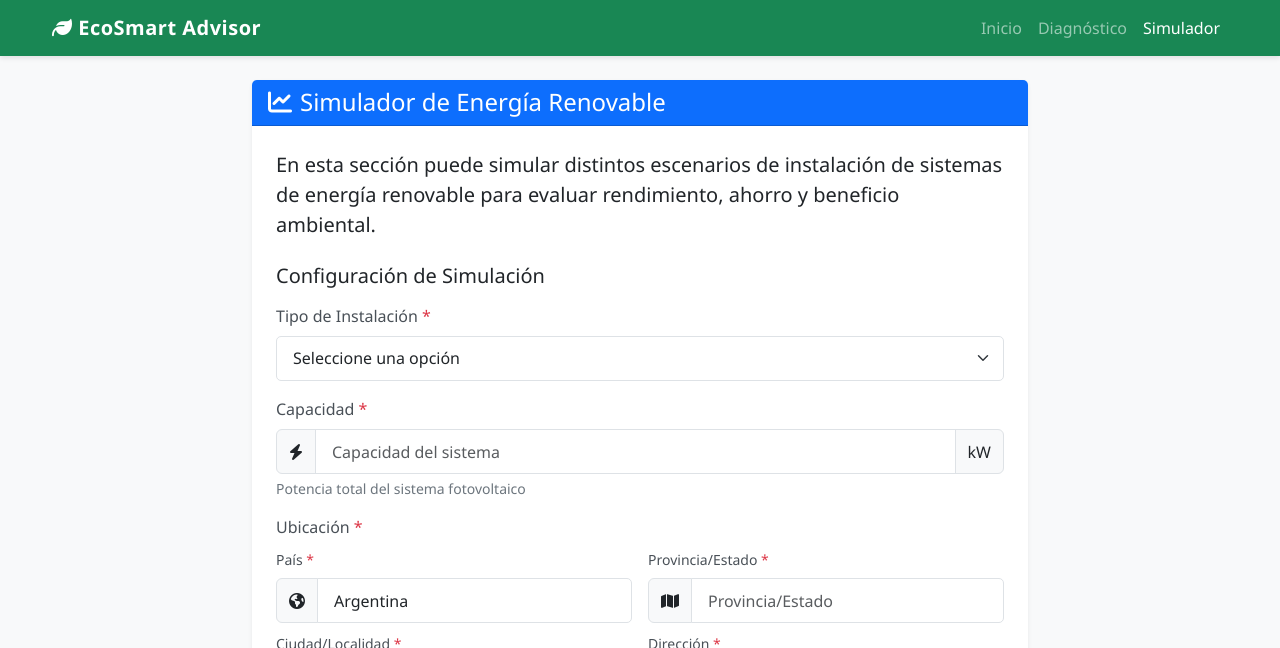
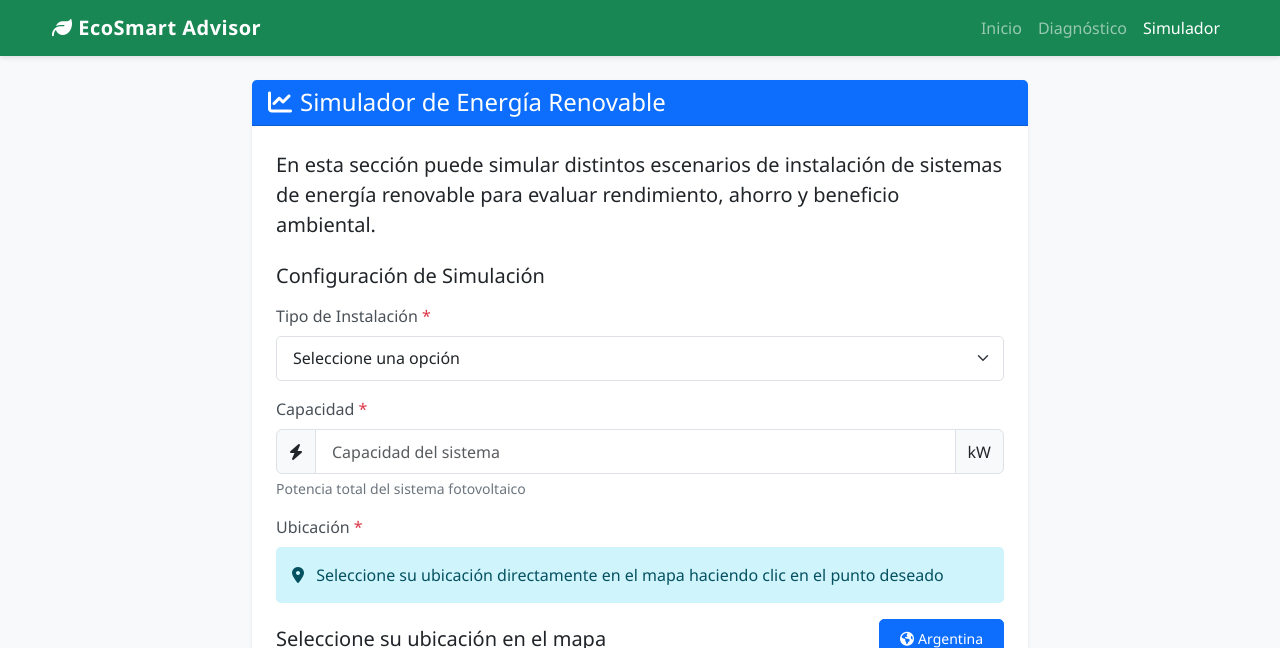
Before and after one commit to AlexisQuiroga/EcoSmart-Advisor, a Flask app: page /simulador/ in a window 1280 px wide. Shown: the top 648 px of the page. Run offline with Flask 3, Linux system fonts and the light colour scheme; some libraries are stand-ins or nearby versions; grey boxes are pictures that could not be loaded.

Commit message:
Remove manual location fields and auto-detect user's country
Removes the country, province, city and address input fields from formulario_simulador.html.

Replit-Commit-Author: Agent
Replit-Commit-Session-Id: 3134ecd1-e720-422a-ada0-d92cb83977f4
Replit-Commit-Screenshot-Url: https://storage.googleapis.com/screenshot-production-us-central1/9e73ec2e-cd7e-4322-8554-9703a1384f41/78471f86-42d3-4354-985a-f20a685dd9f3.jpg

```diff
--- a/ecosmart_advisor/app/templates/formulario_simulador.html
+++ b/ecosmart_advisor/app/templates/formulario_simulador.html
@@ -40,65 +40,18 @@
                         <div class="mb-3">
                             <label class="form-label">Ubicación <span class="text-danger">*</span></label>
 
-                            <div class="row g-3 mb-2">
-                                <!-- Primera fila: País y Provincia juntos -->
-                                <div class="col-md-6">
-                                    <label for="pais" class="form-label small">País <span class="text-danger">*</span></label>
-                                    <div class="input-group">
-                                        <span class="input-group-text"><i class="fas fa-globe-americas"></i></span>
-                                        <input type="text" class="form-control" id="pais" name="pais"
-                                               placeholder="País" value="Argentina" style="text-overflow: ellipsis;" title="Argentina">
-                                    </div>
-                                </div>
-                                <div class="col-md-6">
-                                    <label for="provincia" class="form-label small">Provincia/Estado <span class="text-danger">*</span></label>
-                                    <div class="input-group">
-                                        <span class="input-group-text"><i class="fas fa-map"></i></span>
-                                        <input type="text" class="form-control" id="provincia" name="provincia"
-                                               placeholder="Provincia/Estado" style="text-overflow: ellipsis;" title="">
-                                    </div>
-                                    <div id="sugerenciasProvincia" class="list-group position-absolute w-100" style="z-index: 1000; display: none;"></div>
-                                </div>
+                            <!-- Se eliminaron los campos de texto y el botón de validación -->
+                            <!-- Los campos ahora son ocultos y se actualizan desde el mapa -->
+                            <div class="alert alert-info">
+                                <i class="fas fa-map-marker-alt me-2"></i>
+                                Seleccione su ubicación directamente en el mapa haciendo clic en el punto deseado
                             </div>
 
-                            <div class="row g-3 mb-2">
-                                <!-- Segunda fila: Ciudad y Dirección juntos -->
-                                <div class="col-md-6">
-                                    <label for="ciudad" class="form-label small">Ciudad/Localidad <span class="text-danger">*</span></label>
-                                    <div class="input-group">
-                                        <span class="input-group-text"><i class="fas fa-city"></i></span>
-                                        <input type="text" class="form-control" id="ciudad" name="ciudad"
-                                               placeholder="Ciudad/Localidad" style="text-overflow: ellipsis;" title="">
-                                    </div>
-                                    <div id="sugerenciasCiudad" class="list-group position-absolute w-100" style="z-index: 1000; display: none;"></div>
-                                </div>
-                                <div class="col-md-6">
-                                    <label for="direccion" class="form-label small">Dirección <span class="text-danger">*</span></label>
-                                    <div class="input-group">
-                                        <span class="input-group-text"><i class="fas fa-home"></i></span>
-                                        <input type="text" class="form-control" id="direccion" name="direccion"
-                                               placeholder="Calle, número..." style="text-overflow: ellipsis;" title="">
-                                        <span class="input-group-text bg-transparent" id="direccion-estado">
-                                            <i class="fas fa-map-marker-alt text-muted"></i>
-                                        </span>
-                                    </div>
-                                    <div class="form-text" id="direccion-ayuda">Ingrese la calle y número para ubicación exacta</div>
-                                </div>
-                            </div>
-
-                            <!-- Botón para validar y ubicar en el mapa -->
-                            <div class="d-flex justify-content-between align-items-center mb-3 mt-2">
-                                <div class="text-muted small">
-                                    <i class="fas fa-info-circle text-primary me-1"></i>
-                                    Complete los campos y valide su ubicación
-                                </div>
-                                <div class="d-flex align-items-center">
-                                    <button type="button" class="btn btn-sm btn-success shadow-sm" id="validarUbicacionBtn">
-                                        <i class="fas fa-map-pin me-1"></i>Ubicar en el Mapa
-                                    </button>
-                                    <span class="ms-2 text-muted small" id="validarUbicacionInfo" style="max-width: 200px; display: inline-block;">Complete los campos</span>
-                                </div>
-                            </div>
+                            <!-- Campos ocultos para compatibilidad con JS -->
+                            <input type="hidden" id="pais" name="pais" value="">
+                            <input type="hidden" id="provincia" name="provincia" value="">
+                            <input type="hidden" id="ciudad" name="ciudad" value="">
+                            <input type="hidden" id="direccion" name="direccion" value="">
 
                             <!-- Campos ocultos para almacenar la ubicación y coordenadas -->
                             <input type="hidden" id="ubicacion" name="ubicacion" required>
```
Also changed, not shown: attached_assets/image_1747271303060.png (added).
